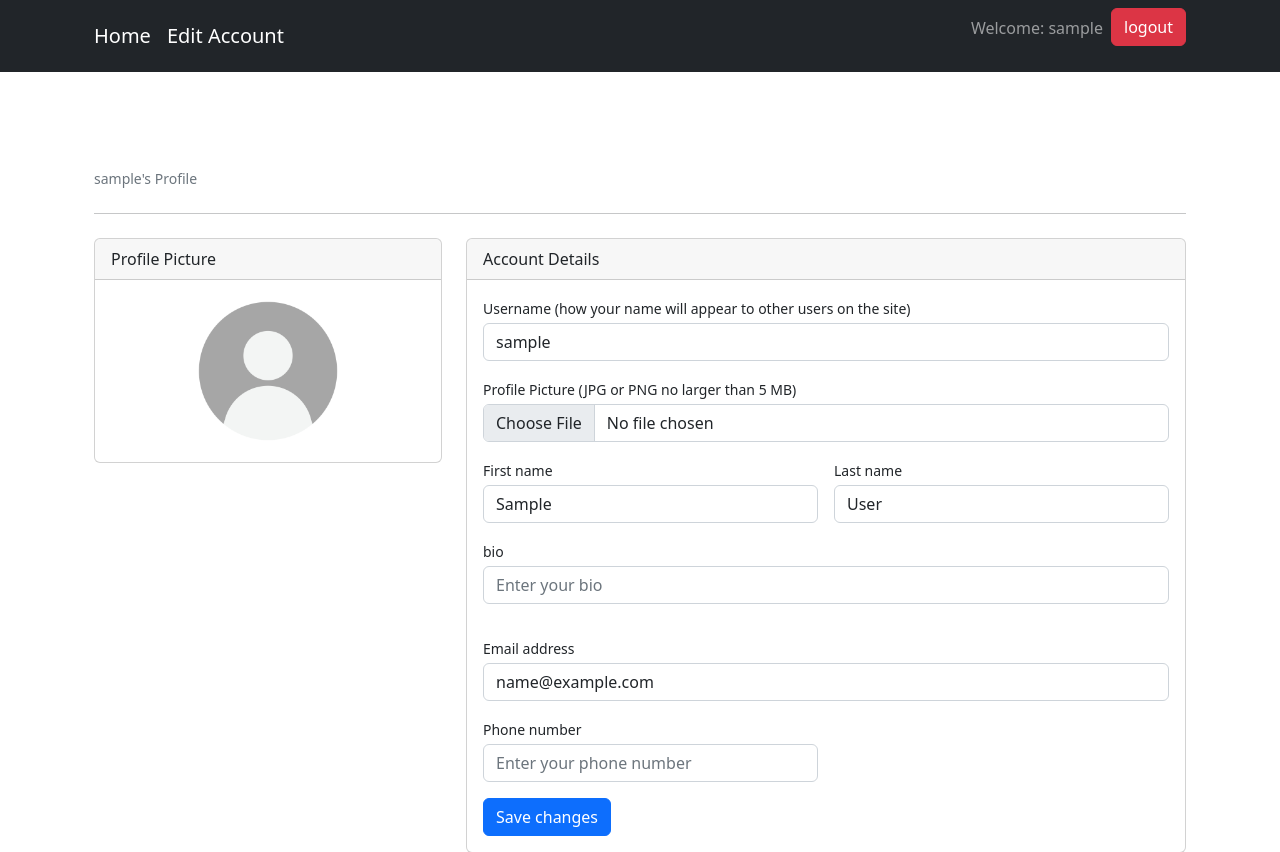
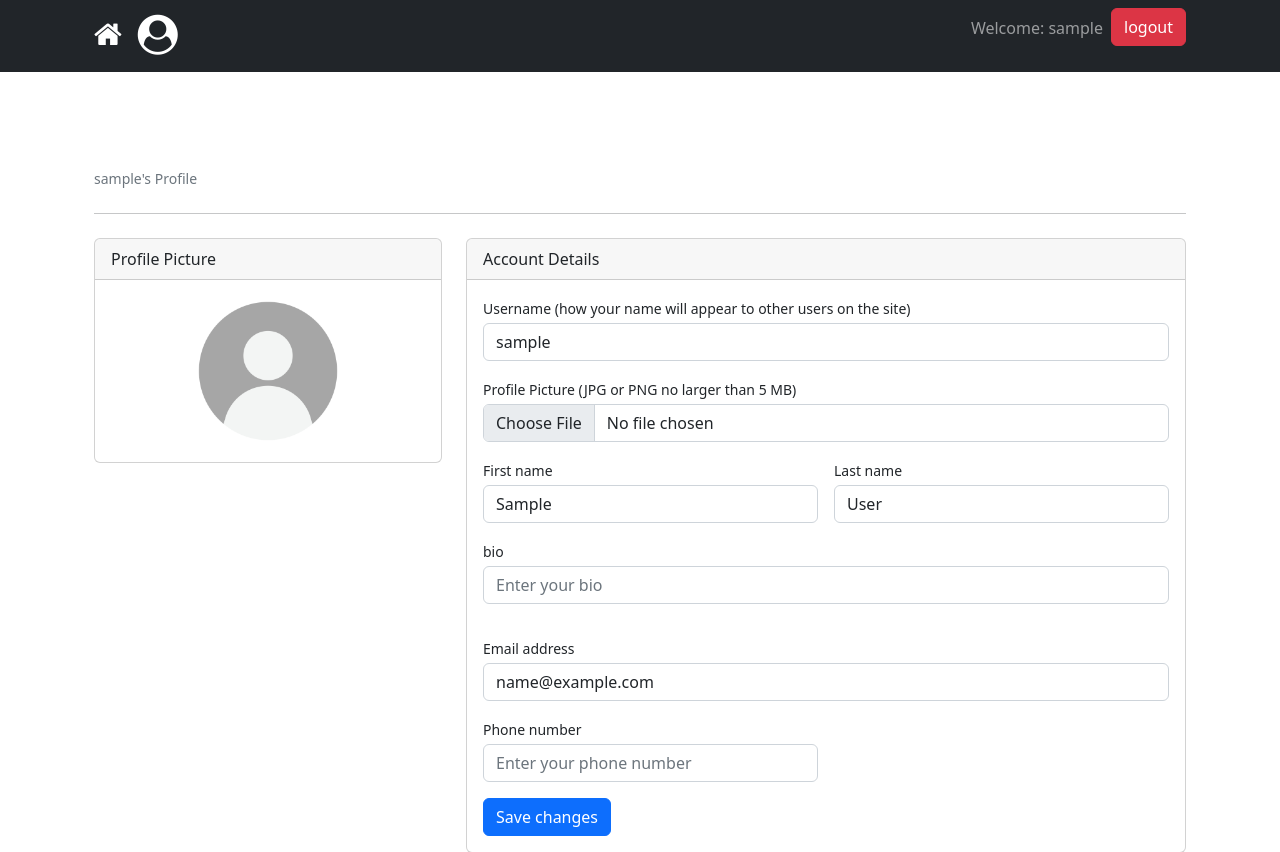
Before and after one commit to Hoomanzoh79/Django-Chatapp, a Django app: page /accounts/edit-account/ in a window 1280 px wide. Shown: the top 852 px of the page. Run offline with Django 3.2, Linux system fonts and the light colour scheme; the visitor is signed in with stand-in values (Sample User, id 1); data comes from the database, SQL or seed files in the repository; some libraries are stand-ins or nearby versions.

Commit message:
add icons

```diff
--- a/templates/_base.html
+++ b/templates/_base.html
@@ -2,12 +2,13 @@
 {% load static %}
 <html lang="en">
     <head>
+        <link rel="stylesheet" href="https://cdnjs.cloudflare.com/ajax/libs/font-awesome/4.7.0/css/font-awesome.min.css">
         <!-- Navigation-->
         <nav class="navbar navbar-expand-lg navbar-dark bg-dark fixed-top" id="mainNav">
             <div class="container px-4">
-                <a class="navbar-brand" href="{% url 'pages:home' %}">Home</a>
+                <a class="navbar-brand" href="{% url 'pages:home' %}" title="Home"><i class="fa fa-home" style="font-size:30px;color:rgb(255, 255, 255)"></i></a>
                 {% if user.is_authenticated %}
-                <a class="navbar-brand" href="{% url 'accounts:edit-account' %}">Edit Account</a>
+                <a class="navbar-brand" href="{% url 'accounts:account-detail' user.username %}" title="My Profile"><i class="fa fa-user-circle" style="font-size:40px;color:rgb(255, 255, 255)"></i></a>
                 <button class="navbar-toggler" type="button" data-bs-toggle="collapse" data-bs-target="#navbarResponsive" aria-controls="navbarResponsive" aria-expanded="false" aria-label="Toggle navigation"><span class="navbar-toggler-icon"></span></button>
                 <div class="collapse navbar-collapse" id="navbarResponsive">
                     <ul class="navbar-nav ms-auto">
```
